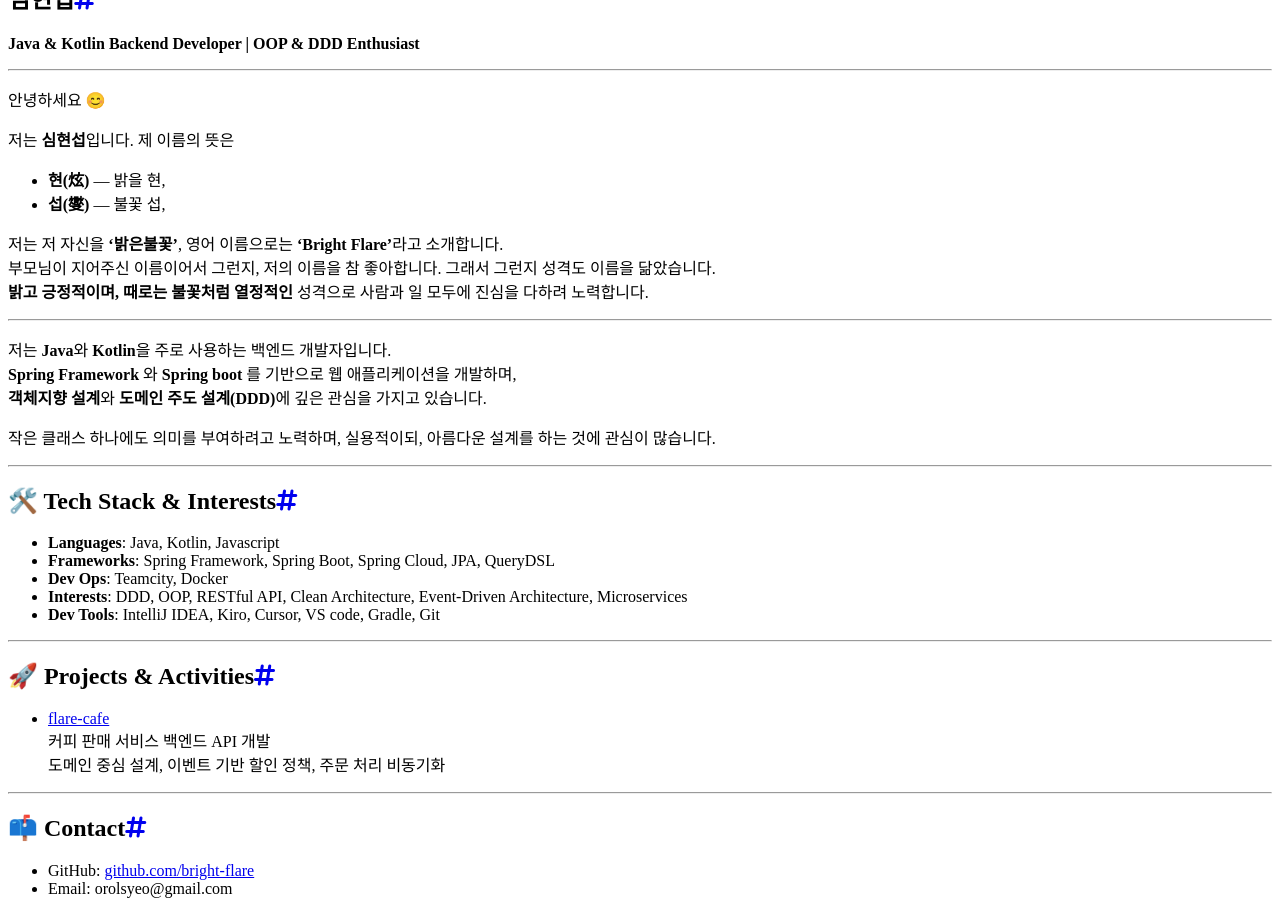
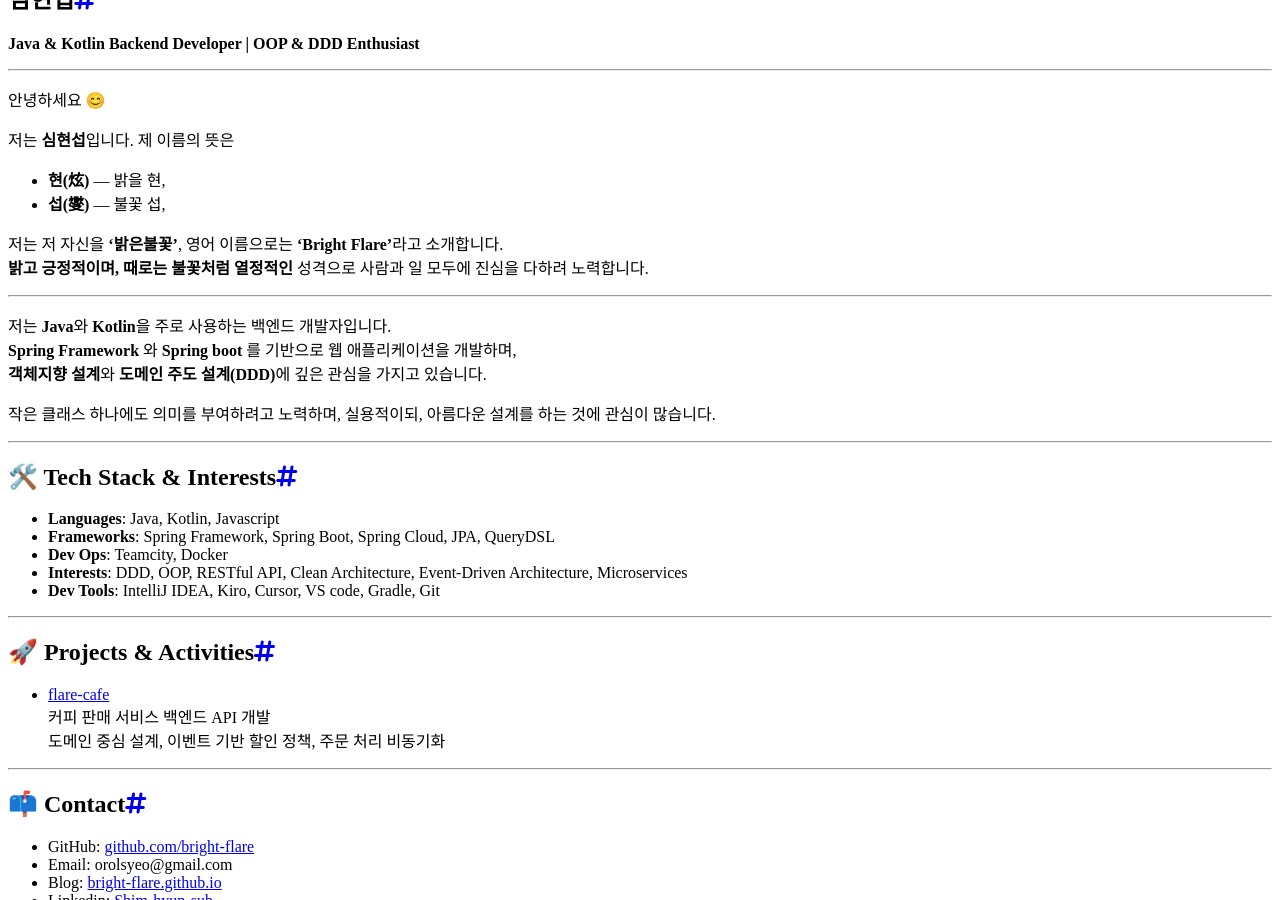
Before and after one commit to bright-flare/bright-flare.github.io, a Jekyll site: the page built from _tabs/about.md, in a window 1280 px wide and 900 px high, scrolled down 562 px. Built offline with Jekyll 4.4.1, drawn with Linux system fonts in a browser that asks for light colours; cached includes are drawn as plain includes; nearby versions of some CDN libraries.

Commit message:
docs: about

```diff
--- a/_tabs/about.md
+++ b/_tabs/about.md
@@ -19,7 +19,6 @@
 - **섭(燮)** — 불꽃 섭,
 
 저는 저 자신을 **‘밝은불꽃’**, 영어 이름으로는 **‘Bright Flare’**라고 소개합니다.
-부모님이 지어주신 이름이어서 그런지, 저의 이름을 참 좋아합니다. 그래서 그런지 성격도 이름을 닮았습니다.
 **밝고 긍정적이며, 때로는 불꽃처럼 열정적인** 성격으로 사람과 일 모두에 진심을 다하려 노력합니다.
 
 ---
```
